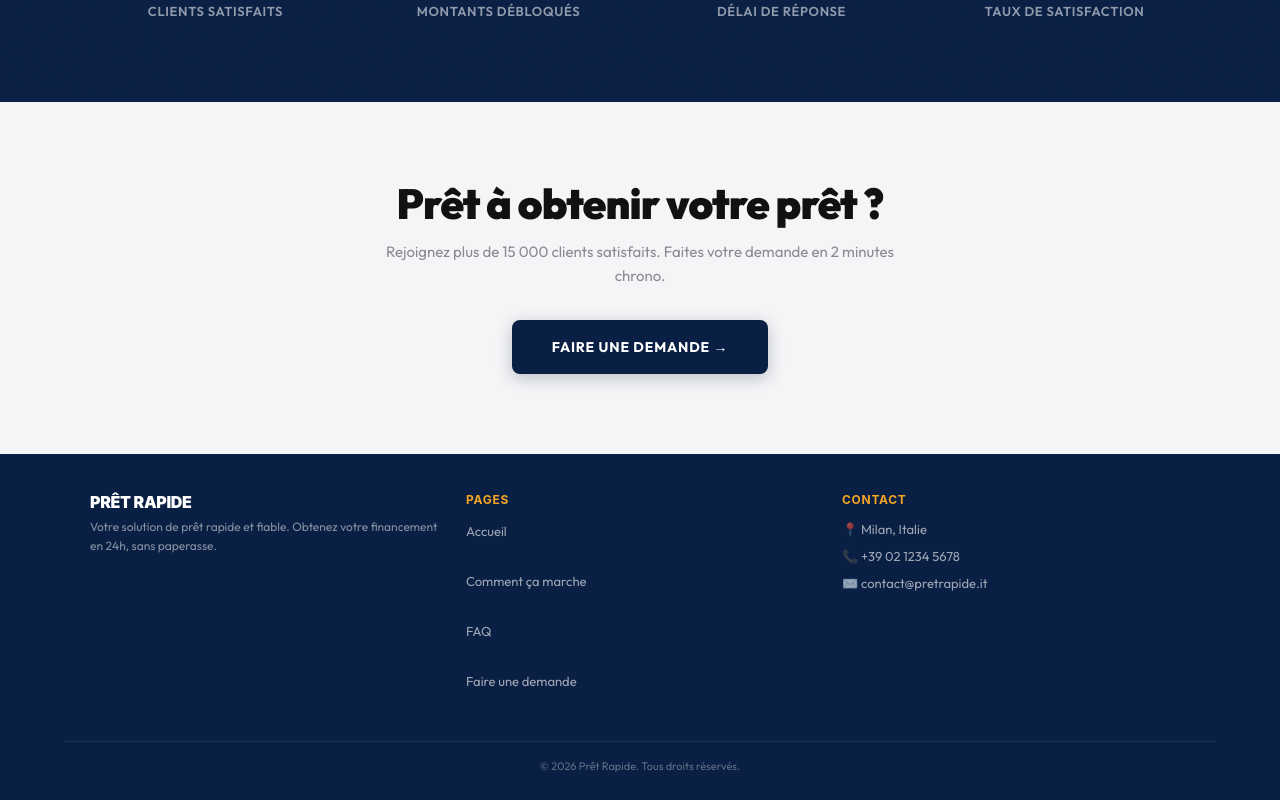
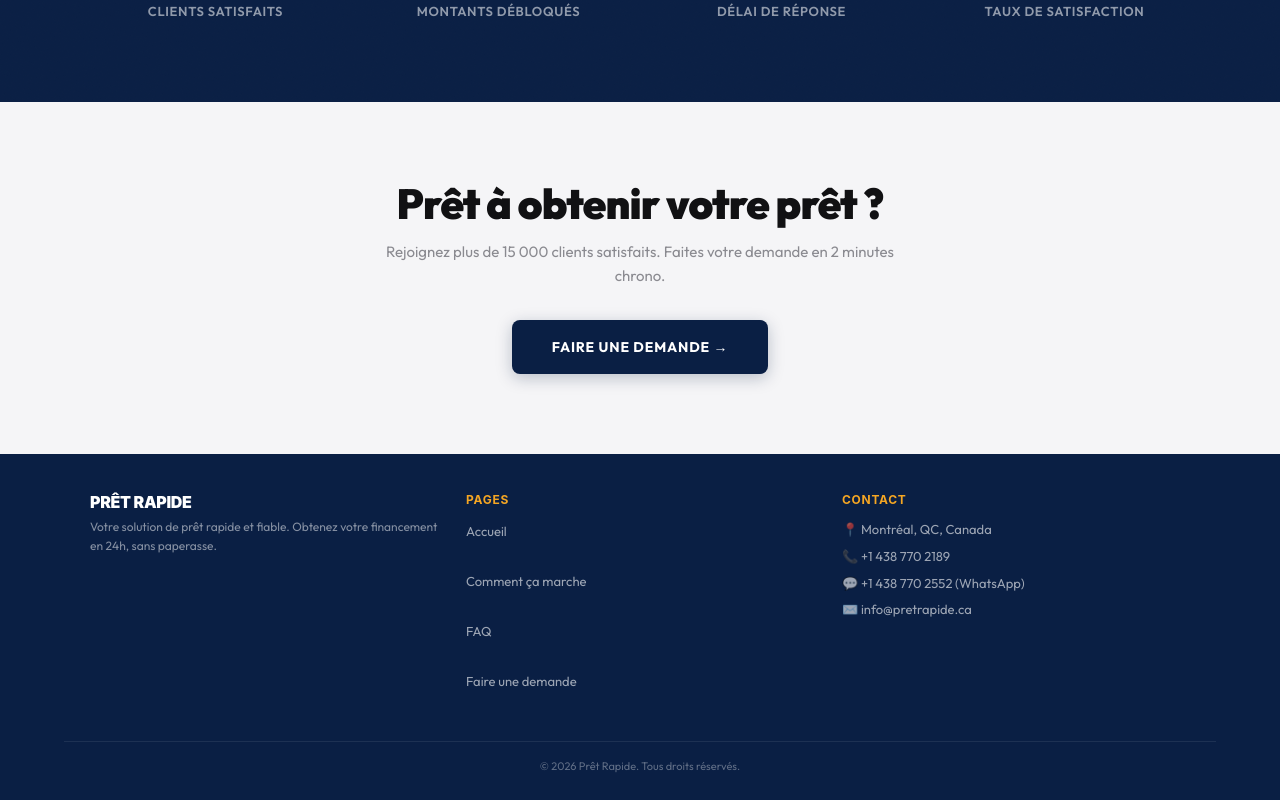
Before and after one commit to autokompetenz/pretrapideca, a React (Vite) app: page / in a window 1280 px wide. Shown: the part 2201-3001 px from the top of the page. Built offline with nearby package versions, Linux system fonts and the light colour scheme; a web font is replaced by a local one.

Commit message:
Coordonnées Canada : +1 438 770 2189 / WhatsApp +1 438 770 2552

```diff
--- a/src/components/Footer.jsx
+++ b/src/components/Footer.jsx
@@ -56,9 +56,10 @@ export default function Footer() {
               {t('footer_contact', l)}
             </h4>
             <div style={{ color: 'rgba(255,255,255,0.6)', fontSize: 13, display: 'flex', flexDirection: 'column', gap: 6 }}>
-              <p>📍 Milan, Italie</p>
-              <p>📞 +39 02 1234 5678</p>
-              <p>✉️ contact@pretrapide.it</p>
+              <p>📍 Montréal, QC, Canada</p>
+              <p>📞 <a href="tel:+14387702189" style={{ color:'rgba(255,255,255,0.6)', textDecoration:'none' }}>+1 438 770 2189</a></p>
+              <p>💬 <a href="https://wa.me/14387702552" target="_blank" rel="noopener noreferrer" style={{ color:'rgba(255,255,255,0.6)', textDecoration:'none' }}>+1 438 770 2552 (WhatsApp)</a></p>
+              <p>✉️ <a href="mailto:info@pretrapide.ca" style={{ color:'rgba(255,255,255,0.6)', textDecoration:'none' }}>info@pretrapide.ca</a></p>
             </div>
           </div>
         </div>
```
